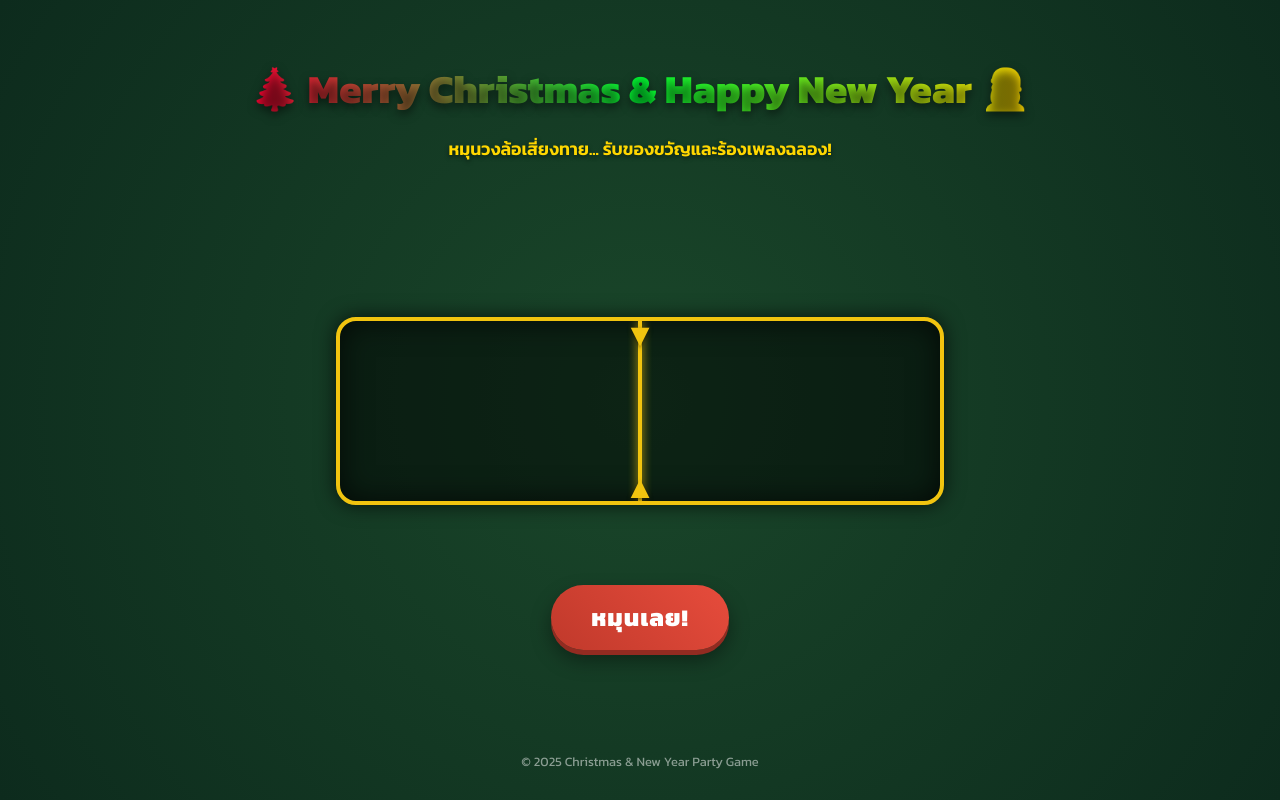
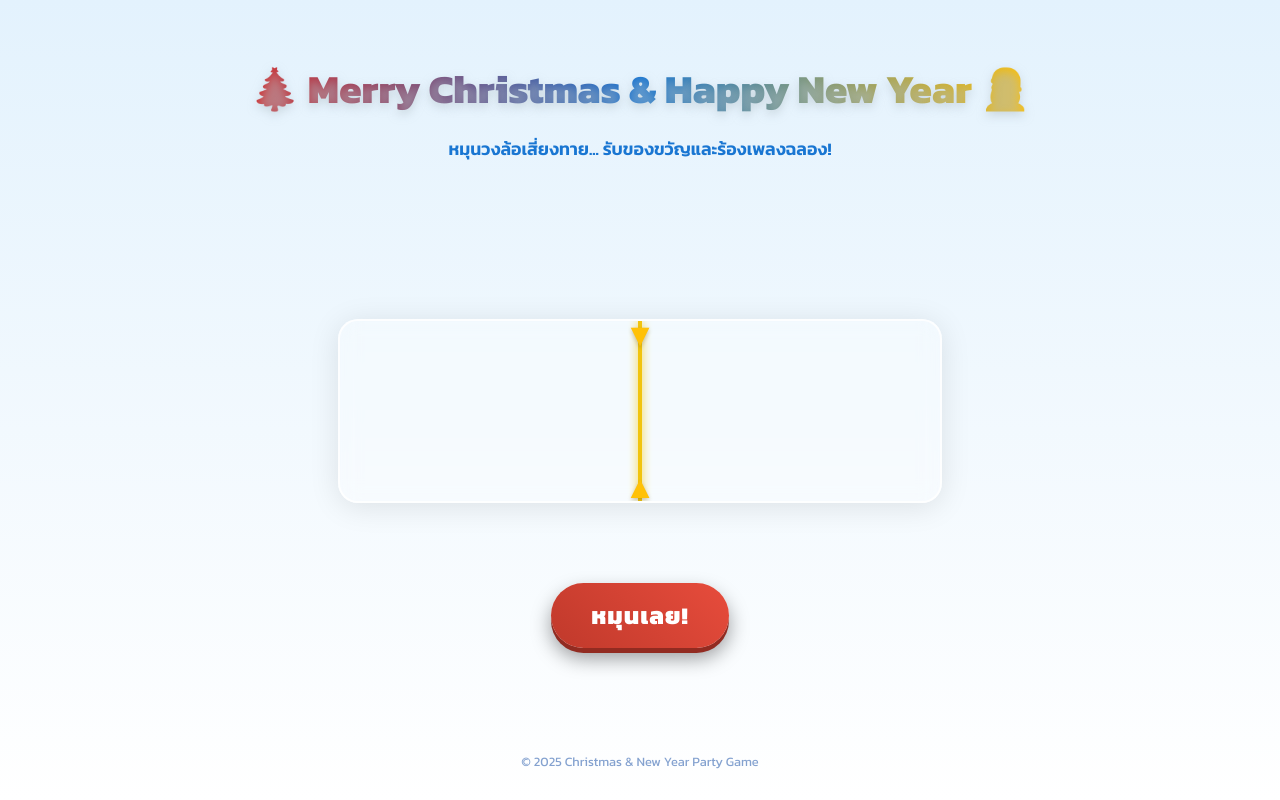
Before and after one commit to Malztt/patyyyyy, a React (Vite) app: page / in a window 1280 px wide. Built offline with nearby package versions, Linux system fonts and the light colour scheme.

Commit message:
Update: Snowy Winter theme (Glassmorphism)

```diff
--- a/src/App.css
+++ b/src/App.css
@@ -1,15 +1,14 @@
 @import url('https://fonts.googleapis.com/css2?family=Kanit:wght@300;400;600;800&display=swap');
 
 :root {
-  --primary: #FF0033;
-  /* Bright Santa Red */
-  --secondary: #00FF33;
-  /* Neon Green */
-  --accent: #FFD700;
-  /* Bright Gold */
-  /* Actually let's use a nice Christmas Night gradient but vibrant */
-  --bg-gradient: radial-gradient(circle at center, #1a472a 0%, #0d2b1d 100%);
-  /* Deep Vibrant Green */
+  --primary: #D32F2F;
+  /* Christmas Red (unchanged) */
+  --secondary: #1976D2;
+  /* Ice Blue / Deep Blue */
+  --accent: #FFC107;
+  /* Gold */
+  --bg-gradient: linear-gradient(180deg, #E3F2FD 0%, #FFFFFF 100%);
+  /* Snowy White Gradient */
 }
 
 body {
@@ -18,8 +17,8 @@ body {
   font-family: 'Kanit', sans-serif;
   box-sizing: border-box;
   background: var(--bg-gradient);
-  color: white;
-  /* Bright White Text */
+  color: #0D47A1;
+  /* Deep Blue Text for contrast on white */
   min-height: 100vh;
   overflow-x: hidden;
 }
@@ -39,10 +38,10 @@ body {
   top: 0;
   left: 0;
   background-image:
-    radial-gradient(circle at 20% 30%, rgba(255, 255, 255, 0.4) 2px, transparent 3px),
-    radial-gradient(circle at 80% 70%, rgba(255, 255, 255, 0.4) 2px, transparent 3px),
-    radial-gradient(circle at 40% 40%, rgba(255, 255, 255, 0.3) 1px, transparent 2px),
-    radial-gradient(circle at 60% 10%, rgba(255, 255, 255, 0.5) 2px, transparent 3px);
+    radial-gradient(circle at 20% 30%, rgba(176, 190, 197, 0.4) 2px, transparent 3px),
+    radial-gradient(circle at 80% 70%, rgba(176, 190, 197, 0.4) 2px, transparent 3px),
+    radial-gradient(circle at 40% 40%, rgba(144, 202, 249, 0.3) 1px, transparent 2px),
+    radial-gradient(circle at 60% 10%, rgba(176, 190, 197, 0.5) 2px, transparent 3px);
   background-size: 50% 50%;
   animation: snow 10s linear infinite;
 }
@@ -65,19 +64,19 @@ body {
 .header h1 {
   font-size: 2.5rem;
   margin-bottom: 0.5rem;
-  background: linear-gradient(to right, #FF0033, #00FF33, #FFD700);
+  background: linear-gradient(to right, #D32F2F, #1976D2, #FFC107);
   background-clip: text;
   -webkit-background-clip: text;
   -webkit-text-fill-color: transparent;
-  text-shadow: 0 4px 10px rgba(0, 0, 0, 0.5);
+  text-shadow: 0 4px 10px rgba(176, 190, 197, 0.5);
 }
 
 .header p {
   font-size: 1.1rem;
-  color: #FFD700;
-  /* Gold text */
+  color: #1976D2;
+  /* Ice Blue Text */
   font-weight: 600;
-  text-shadow: 0 2px 4px rgba(0, 0, 0, 0.5);
+  text-shadow: none;
 }
 
 .game-area {
--- a/src/components/HorizontalSpinner.css
+++ b/src/components/HorizontalSpinner.css
@@ -4,10 +4,12 @@
     max-width: 800px;
     height: 180px;
     overflow: hidden;
-    background: rgba(0, 0, 0, 0.5);
+    background: rgba(255, 255, 255, 0.25);
+    backdrop-filter: blur(10px);
+    -webkit-backdrop-filter: blur(10px);
     border-radius: 20px;
-    border: 4px solid #F1C40F;
-    box-shadow: 0 0 20px rgba(0, 0, 0, 0.7), inset 0 0 30px rgba(0, 0, 0, 0.7);
+    border: 2px solid rgba(255, 255, 255, 0.8);
+    box-shadow: 0 4px 30px rgba(0, 0, 0, 0.1);
     display: flex;
     align-items: center;
     margin: 2rem 0;
@@ -23,25 +25,27 @@
 .spinner-item {
     min-width: 160px;
     height: 120px;
-    background: linear-gradient(135deg, #C0392B, #922B21);
-    border: 2px solid #F1C40F;
+    background: rgba(255, 255, 255, 0.9);
+    border: 1px solid rgba(255, 255, 255, 0.5);
     border-radius: 15px;
     display: flex;
     justify-content: center;
     align-items: center;
-    color: white;
+    color: #D32F2F;
+    /* Red Text */
     font-size: 1.2rem;
     font-weight: bold;
     text-align: center;
-    box-shadow: 0 5px 15px rgba(0, 0, 0, 0.5);
+    box-shadow: 0 5px 15px rgba(0, 0, 0, 0.1);
     user-select: none;
     padding: 10px;
 }
 
 .spinner-item:nth-child(even) {
-    background: linear-gradient(135deg, #27AE60, #1E8449);
+    background: linear-gradient(135deg, #1976D2, #1565C0);
     color: white;
-    border: 2px solid #F1C40F;
+    border: none;
+    box-shadow: 0 5px 15px rgba(25, 118, 210, 0.3);
 }
 
 .spinner-marker {
@@ -62,9 +66,9 @@
     top: -10px;
     left: 50%;
     transform: translateX(-50%);
-    color: #F1C40F;
+    color: #FFC107;
     font-size: 2rem;
-    text-shadow: 0 2px 4px rgba(0, 0, 0, 0.5);
+    text-shadow: 0 2px 4px rgba(0, 0, 0, 0.2);
 }
 
 .spinner-marker::after {
@@ -73,9 +77,9 @@
     bottom: -10px;
     left: 50%;
     transform: translateX(-50%);
-    color: #F1C40F;
+    color: #FFC107;
     font-size: 2rem;
-    text-shadow: 0 2px 4px rgba(0, 0, 0, 0.5);
+    text-shadow: 0 2px 4px rgba(0, 0, 0, 0.2);
 }
 
 .spinner-empty {
@@ -83,5 +87,5 @@
     text-align: center;
     font-size: 2rem;
     font-weight: bold;
-    color: white;
+    color: #1976D2;
 }
```
